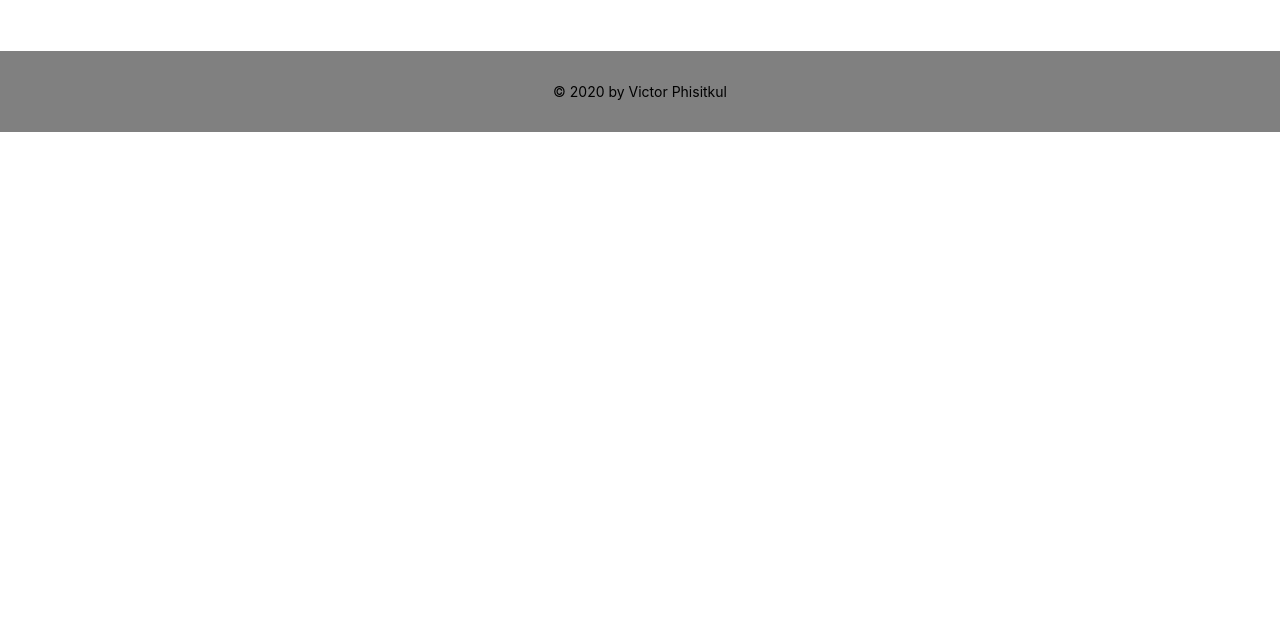
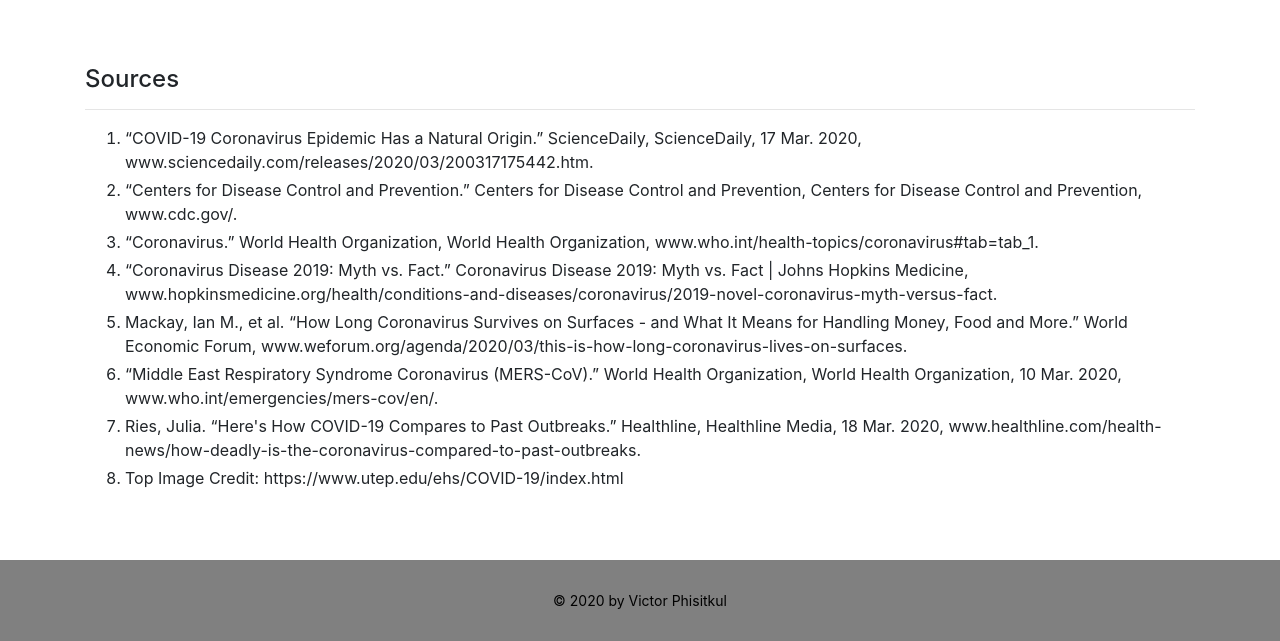
Before and after one commit to Bobthebuilder-cool/Bob-the-builder, a plain HTML site: page index.html in a window 1280 px wide. Shown: the part 5399-6040 px from the top of the page. Before the commit the page ends 5531 px from the top, so only its background shows below. Drawn offline with nearby package versions, Linux system fonts and the light colour scheme.

Commit message:
Improve #7

```diff
--- a/css/stylesheet.css
+++ b/css/stylesheet.css
@@ -54,6 +54,9 @@
 .protect-list li{
     margin:15px auto;
 }
+.ordered-list li{
+    margin:4px auto;
+}
 @media screen and (max-width: 767px){
     .banner{
         background: white url(../images/home-banner.jpg) no-repeat 25%/cover;
--- a/index.html
+++ b/index.html
@@ -131,9 +131,27 @@
         <br>
         <img src="https://images.pexels.com/photos/3943907/pexels-photo-3943907.jpeg?cs=srgb&dl=person-washing-hands-3943907.jpg&fm=jpg" alt="Washing Hands" class="middle">
         <br>
+        <br>
+        <div class="row">
+            <div class="col">
+                <h4 class="title">Sources</h4>
+                <hr>
+                <ol class="ordered-list">
+                    <li>“COVID-19 Coronavirus Epidemic Has a Natural Origin.” ScienceDaily, ScienceDaily, 17 Mar. 2020, www.sciencedaily.com/releases/2020/03/200317175442.htm.
+                    </li>
+                    <li>“Centers for Disease Control and Prevention.” Centers for Disease Control and Prevention, Centers for Disease Control and Prevention, www.cdc.gov/.</li>
+                    <li>“Coronavirus.” World Health Organization, World Health Organization, www.who.int/health-topics/coronavirus#tab=tab_1.</li>
+                    <li>“Coronavirus Disease 2019: Myth vs. Fact.” Coronavirus Disease 2019: Myth vs. Fact | Johns Hopkins Medicine, www.hopkinsmedicine.org/health/conditions-and-diseases/coronavirus/2019-novel-coronavirus-myth-versus-fact.</li>
+                    <li>Mackay, Ian M., et al. “How Long Coronavirus Survives on Surfaces - and What It Means for Handling Money, Food and More.” World Economic Forum, www.weforum.org/agenda/2020/03/this-is-how-long-coronavirus-lives-on-surfaces.</li>
+                    <li>“Middle East Respiratory Syndrome Coronavirus (MERS-CoV).” World Health Organization, World Health Organization, 10 Mar. 2020, www.who.int/emergencies/mers-cov/en/.</li>
+                    <li>Ries, Julia. “Here's How COVID-19 Compares to Past Outbreaks.” Healthline, Healthline Media, 18 Mar. 2020, www.healthline.com/health-news/how-deadly-is-the-coronavirus-compared-to-past-outbreaks.</li>
+                    <li>Top Image Credit: https://www.utep.edu/ehs/COVID-19/index.html</li>
+                </ol>
+            </div>
+        </div>
+        <br>
     </div>
     <footer >&copy; 2020 by Victor Phisitkul</footer>
     <script src="https://kit.fontawesome.com/07327420e5.js" crossorigin="anonymous"></script>
-
 </body>
 </html>
```
